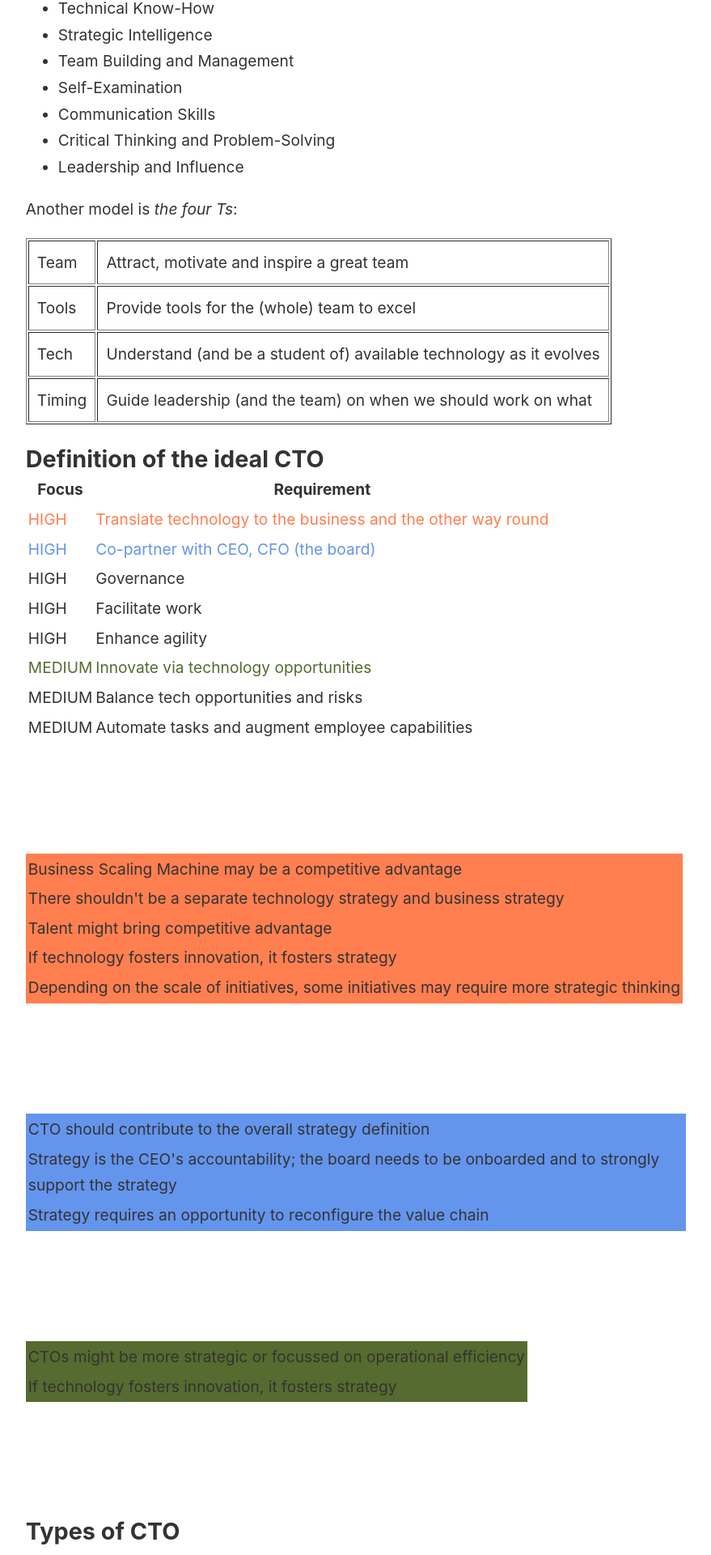
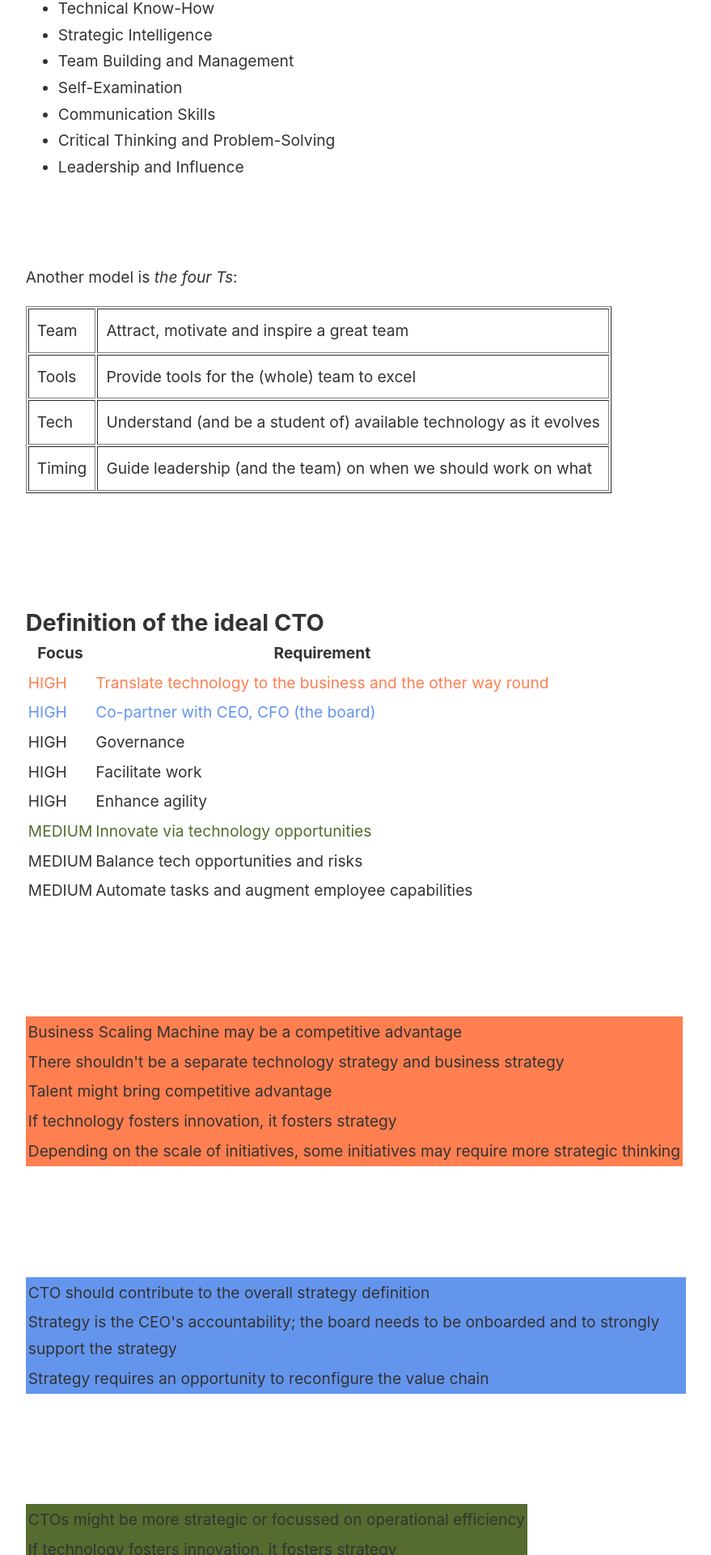
Before and after one commit to bigsee/digital-garden, a Jekyll site: the page built from _notes/Being a CTO.md, in a window 1280 px wide. Shown: the part 395-2315 px from the top of the page at 81% size, without its empty margins (45-924 px from the left). Built offline with Jekyll 4.4.1, drawn with Linux system fonts in a browser that asks for light colours.

Commit message:
:lipstick: improve spacing

```diff
--- a/_notes/Being a CTO.md
+++ b/_notes/Being a CTO.md
@@ -13,6 +13,8 @@ In one model, taken from CTO Craft main areas of proficiency of a CTO are:
 - Communication Skills
 - Critical Thinking and Problem-Solving
 - Leadership and Influence
+
+<br><br>
 
 Another model is _the four Ts_:
 
@@ -33,6 +35,7 @@ Another model is _the four Ts_:
     </tbody>
 </table>
 
+<br><br><br>
 
 ## Definition of the ideal CTO
 
@@ -123,6 +126,8 @@ A CTO might be focused on strategy through technical innovation or through opera
 This will depend on the context of the company or market opportunity. Another way to express this is
 whether the company is a technology company, or a company where technology plays a supporting role.
 
+<br><br>
+
 ### Working questions
 
 1. What are the different types of CTO?
```
